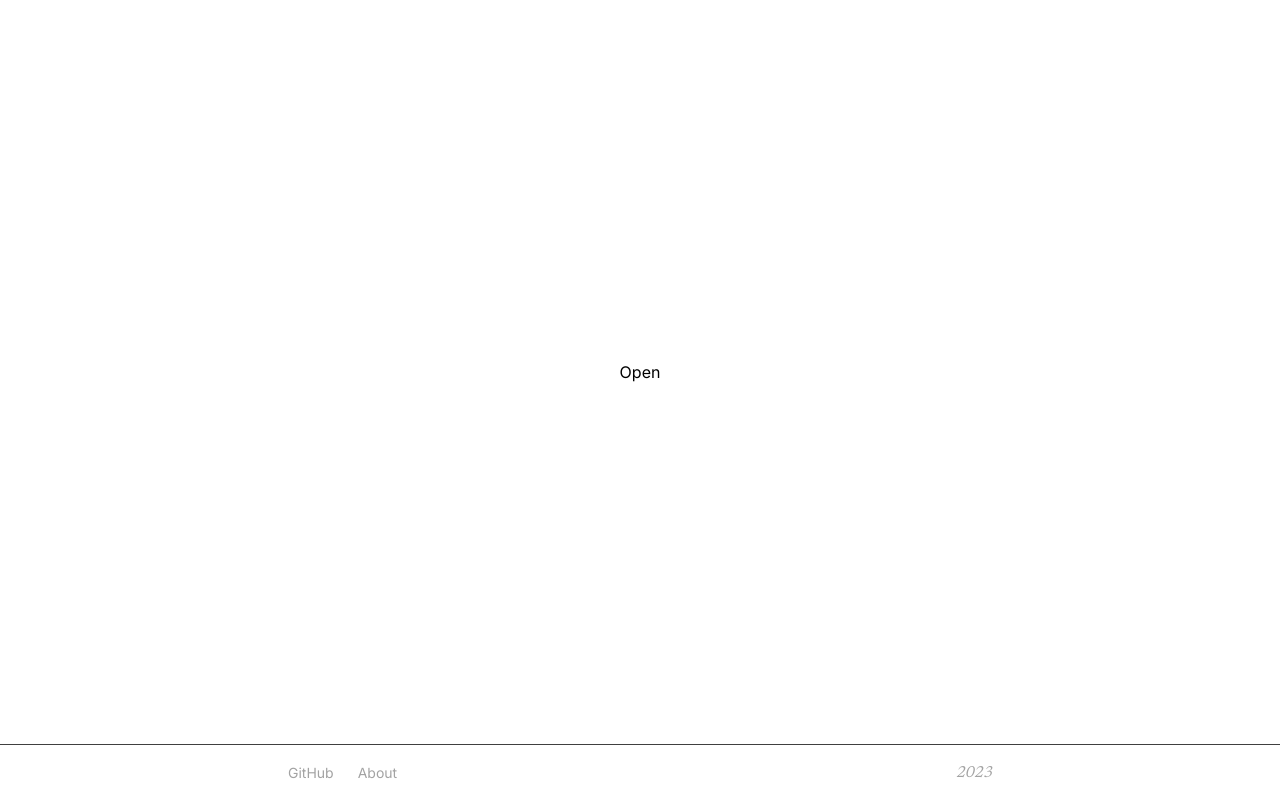
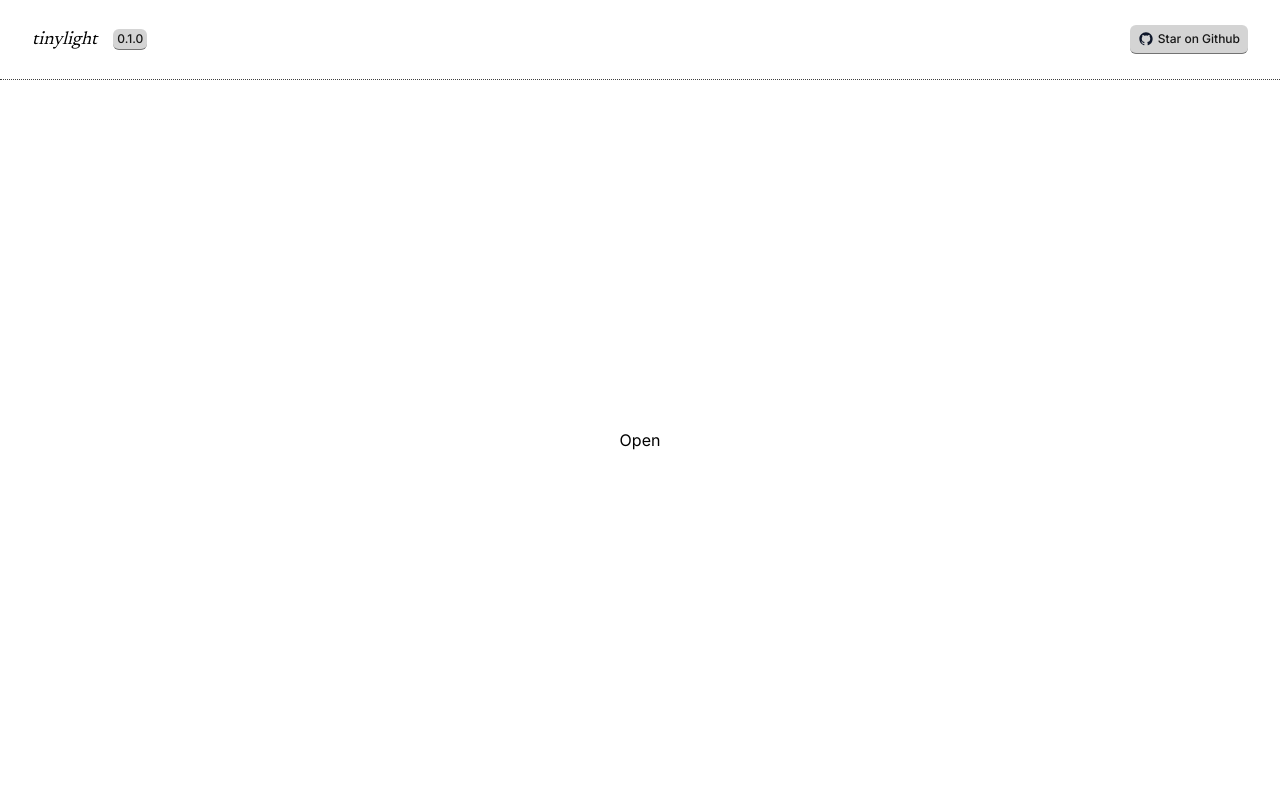
Before and after one commit to thejessewinton/tinylight, a Next.js app in the folder website/: page /demo in a window 1280 px wide. Built offline with nearby package versions, Linux system fonts and the light colour scheme.

Commit message:
update website

```diff
--- a/website/src/app/layout.tsx
+++ b/website/src/app/layout.tsx
@@ -1,6 +1,6 @@
-import { Footer } from "@/components/Footer";
 import { Inter, Newsreader } from "@next/font/google";
-import "../globals.css";
+import "@/globals.css";
+import { Header } from "@/components/Header";
 
 const inter = Inter({ variable: "--font-sans", subsets: ["latin"] });
 const newsreader = Newsreader({ variable: "--font-serif", subsets: ["latin"] });
@@ -14,11 +14,14 @@ export default function RootLayout({
     <html lang="en" className={`${inter.variable} ${newsreader.variable}`}>
       <meta name="viewport" content="width=device-width, initial-scale=1" />
       <link href="/favicon.ico" rel="shortcut icon" />
-      <body className="flex min-h-screen flex-col items-center justify-center scroll-smooth leading-loose antialiased selection:bg-neutral-700 dark:bg-neutral-900 dark:text-neutral-200">
-        <main className="mx-auto flex w-full max-w-3xl flex-grow flex-col items-center justify-center px-8">
-          {children}
+      <body className="flex min-h-screen flex-col scroll-smooth leading-loose antialiased selection:bg-neutral-700 dark:bg-neutral-900 dark:text-neutral-200">
+        <Header />
+        <main className="mx-auto flex w-full flex-grow">
+          {/* <Navigation /> */}
+          <div className="flex flex-1 flex-col items-center justify-center">
+            {children}
+          </div>
         </main>
-        <Footer />
       </body>
     </html>
   );
--- a/website/src/app/page.tsx
+++ b/website/src/app/page.tsx
@@ -1,9 +1,7 @@
 const Index = () => {
   return (
     <>
-      <h1 className="text-center text-lg text-neutral-200">
-        <em className="font-serif">tinylight</em> docs coming soon
-      </h1>
+      <h1 className="text-center text-lg text-neutral-200">docs coming soon</h1>
     </>
   );
 };
--- /dev/null
+++ b/website/src/components/Header.tsx
@@ -0,0 +1,53 @@
+import Link from "next/link";
+import packageJson from "../../package.json";
+
+export const Header = () => {
+  return (
+    <header className="mx-auto flex h-14 w-full items-center justify-between border-b border-dotted border-neutral-700 px-5 sm:px-8 lg:h-20">
+      <em className="flex items-center justify-center gap-4 space-x-2 py-8 font-serif text-lg">
+        tinylight
+        <span className="rounded-md border-b border-neutral-500 bg-neutral-300 px-1 py-0.5 text-center font-sans text-xs font-medium not-italic text-neutral-900">
+          {packageJson.version}
+        </span>
+      </em>
+
+      <nav className="hidden items-center justify-center gap-3">
+        <Link href="https://github.com/thejessewinton/tinylight">
+          <span className="sr-only">Github</span>
+          <svg
+            viewBox="0 0 24 24"
+            aria-hidden="true"
+            className="h-4 w-4 fill-white"
+          >
+            <path
+              fillRule="evenodd"
+              clipRule="evenodd"
+              d="M12 2C6.477 2 2 6.463 2 11.97c0 4.404 2.865 8.14 6.839 9.458.5.092.682-.216.682-.48 0-.236-.008-.864-.013-1.695-2.782.602-3.369-1.337-3.369-1.337-.454-1.151-1.11-1.458-1.11-1.458-.908-.618.069-.606.069-.606 1.003.07 1.531 1.027 1.531 1.027.892 1.524 2.341 1.084 2.91.828.092-.643.35-1.083.636-1.332-2.22-.251-4.555-1.107-4.555-4.927 0-1.088.39-1.979 1.029-2.675-.103-.252-.446-1.266.098-2.638 0 0 .84-.268 2.75 1.022A9.607 9.607 0 0 1 12 6.82c.85.004 1.705.114 2.504.336 1.909-1.29 2.747-1.022 2.747-1.022.546 1.372.202 2.386.1 2.638.64.696 1.028 1.587 1.028 2.675 0 3.83-2.339 4.673-4.566 4.92.359.307.678.915.678 1.846 0 1.332-.012 2.407-.012 2.734 0 .267.18.577.688.48 3.97-1.32 6.833-5.054 6.833-9.458C22 6.463 17.522 2 12 2Z"
+            />
+          </svg>
+        </Link>
+        <Link href="/docs">Docs</Link>
+        <Link href="/demo">Demo</Link>
+      </nav>
+
+      <Link
+        href="https://github.com/thejessewinton/tinylight"
+        target="_blank"
+        className="flex items-center gap-1 rounded-md border-b border-neutral-500 bg-neutral-300 px-2 py-1.5 text-xs font-medium text-neutral-900"
+      >
+        <svg
+          viewBox="0 0 24 24"
+          aria-hidden="true"
+          className="h-4 w-4 fill-slate-900"
+        >
+          <path
+            fillRule="evenodd"
+            clipRule="evenodd"
+            d="M12 2C6.477 2 2 6.463 2 11.97c0 4.404 2.865 8.14 6.839 9.458.5.092.682-.216.682-.48 0-.236-.008-.864-.013-1.695-2.782.602-3.369-1.337-3.369-1.337-.454-1.151-1.11-1.458-1.11-1.458-.908-.618.069-.606.069-.606 1.003.07 1.531 1.027 1.531 1.027.892 1.524 2.341 1.084 2.91.828.092-.643.35-1.083.636-1.332-2.22-.251-4.555-1.107-4.555-4.927 0-1.088.39-1.979 1.029-2.675-.103-.252-.446-1.266.098-2.638 0 0 .84-.268 2.75 1.022A9.607 9.607 0 0 1 12 6.82c.85.004 1.705.114 2.504.336 1.909-1.29 2.747-1.022 2.747-1.022.546 1.372.202 2.386.1 2.638.64.696 1.028 1.587 1.028 2.675 0 3.83-2.339 4.673-4.566 4.92.359.307.678.915.678 1.846 0 1.332-.012 2.407-.012 2.734 0 .267.18.577.688.48 3.97-1.32 6.833-5.054 6.833-9.458C22 6.463 17.522 2 12 2Z"
+          />
+        </svg>
+        Star on Github
+      </Link>
+    </header>
+  );
+};
--- /dev/null
+++ b/website/src/components/Navigation.tsx
@@ -0,0 +1,5 @@
+export const Navigation = () => {
+  return (
+    <nav className="flex min-h-screen w-1/6 flex-col items-center border-r border-dotted border-neutral-700"></nav>
+  );
+};
```
